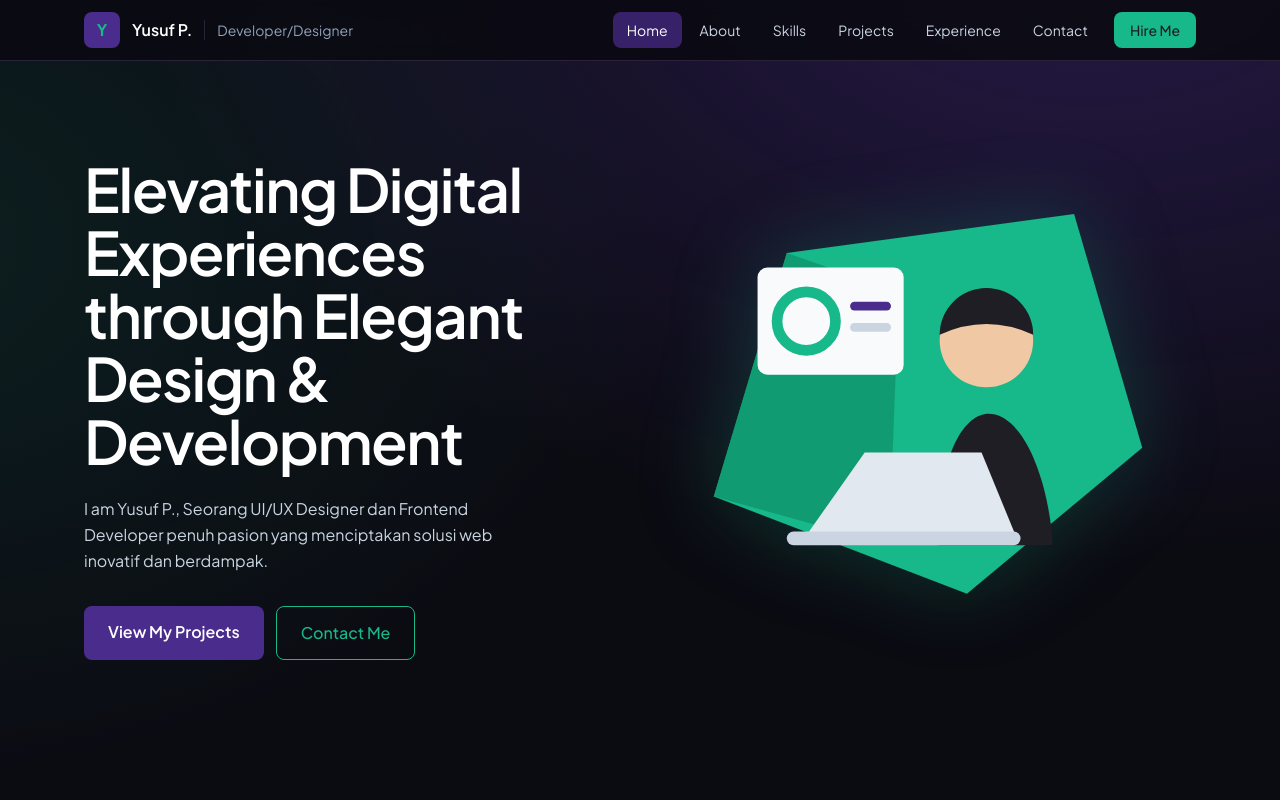
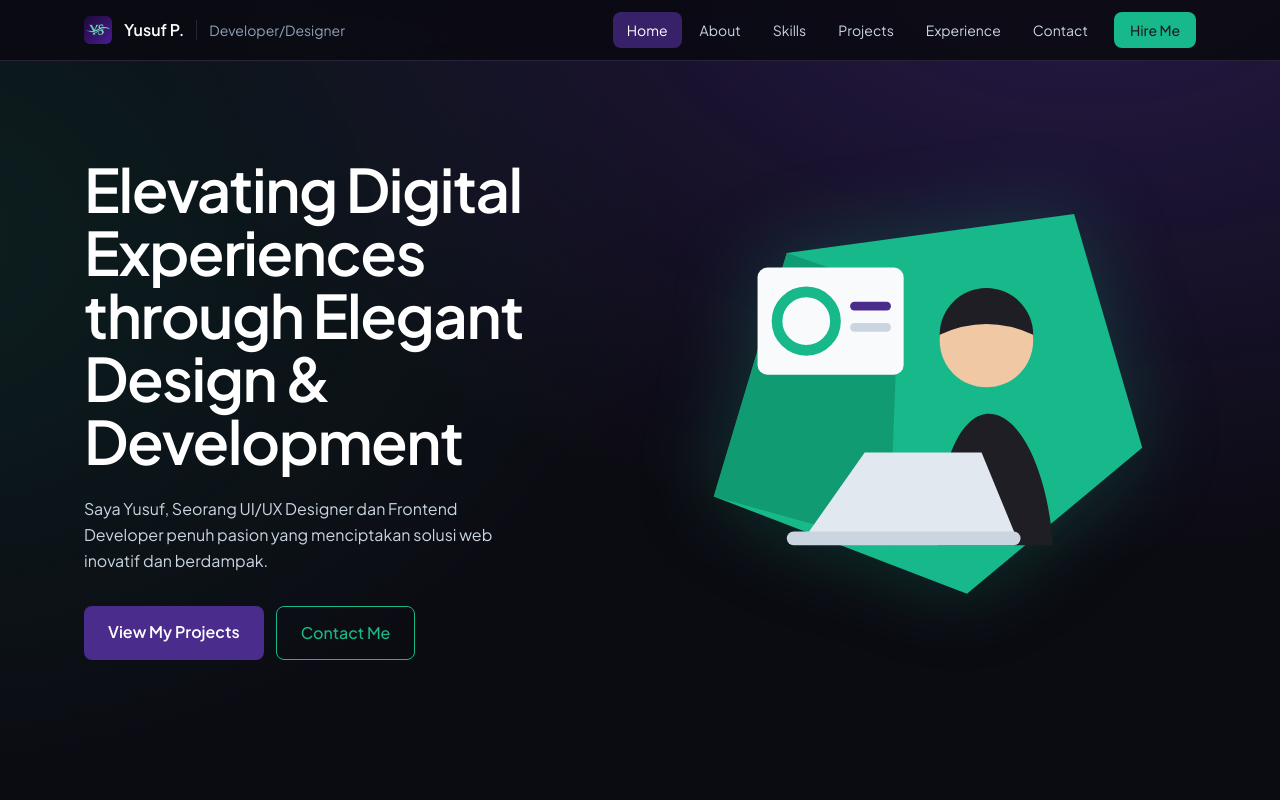
Before and after one commit to Beepzy/portofoloio-Tailwind-CLI_Version-, a website: page index.html in a window 1280 px wide. Shown: the top 800 px of the page. Drawn offline with Linux system fonts and the light colour scheme.

Commit message:
Update section About Me dan logo

```diff
--- a/index.html
+++ b/index.html
@@ -11,6 +11,7 @@
       rel="stylesheet"
     />
     <link href="./dist/output.css" rel="stylesheet" />
+    <link rel="shortcut icon" href="./asset/logo-YS-ungu-dengan-logo-hijau.png" type="image/x-icon">
   </head>
   <body class="font-sans text-slate-200 antialiased">
     <!-- HEADER -->
@@ -21,10 +22,7 @@
         class="mx-auto flex max-w-6xl items-center justify-between px-5 py-3"
       >
         <a href="#home" class="flex items-center gap-3">
-          <span
-            class="grid h-9 w-9 place-items-center rounded-lg bg-brand font-bold text-mint"
-            >Y</span
-          >
+          <img src="./asset/logo-YS-ungu-dengan-logo-hijau.png" class="h-7 w-7 rounded-md" alt="">
           <span class="font-semibold text-white">Yusuf P.</span>
           <span
             class="hidden border-l border-line pl-3 text-sm text-slate-400 sm:block"
@@ -89,7 +87,7 @@
             Development
           </h1>
           <p class="mt-6 max-w-md leading-relaxed text-slate-300">
-            I am Yusuf P., Seorang UI/UX Designer dan Frontend Developer penuh
+            Saya Yusuf, Seorang UI/UX Designer dan Frontend Developer penuh
             pasion yang menciptakan solusi web inovatif dan berdampak.
           </p>
           <div class="mt-8 flex flex-wrap gap-3">
```
Also changed, not shown: asset/logo-YS-ungu-dengan-logo-hijau.png (added), dist/output.css.
